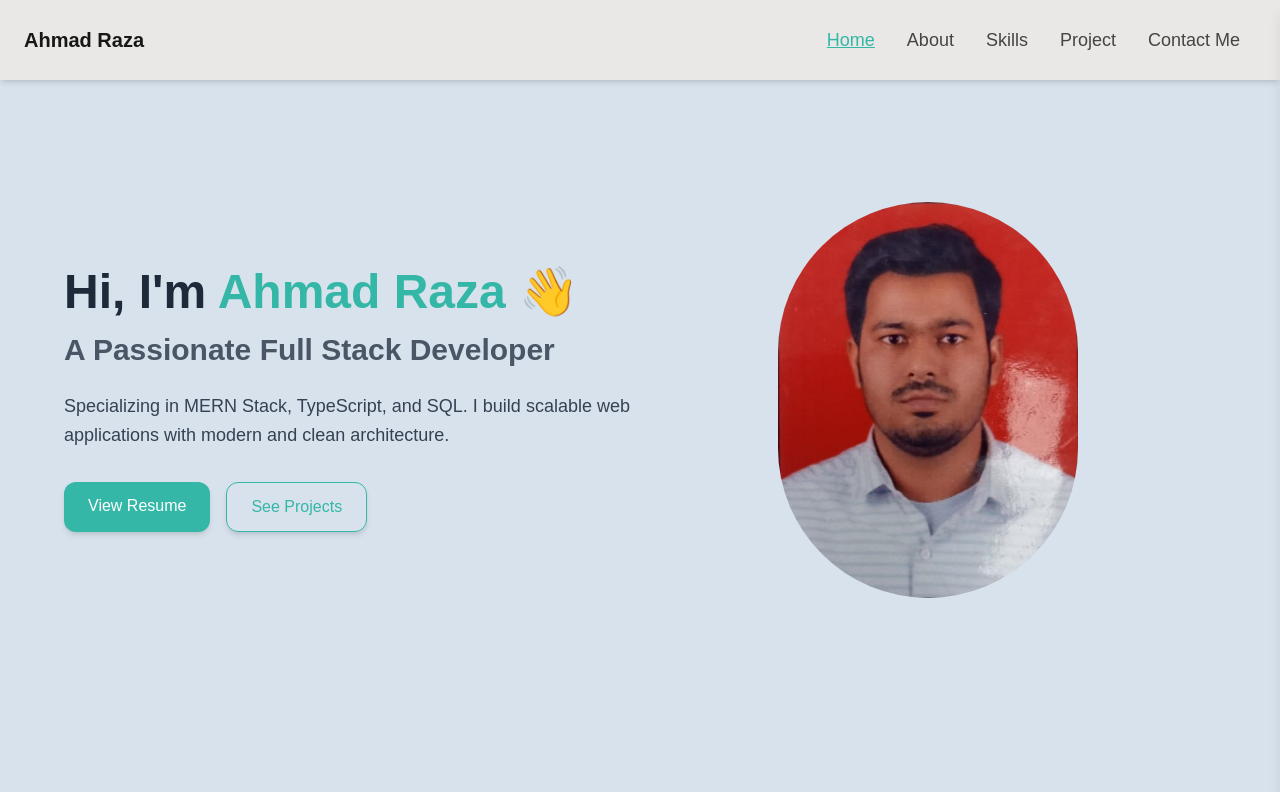
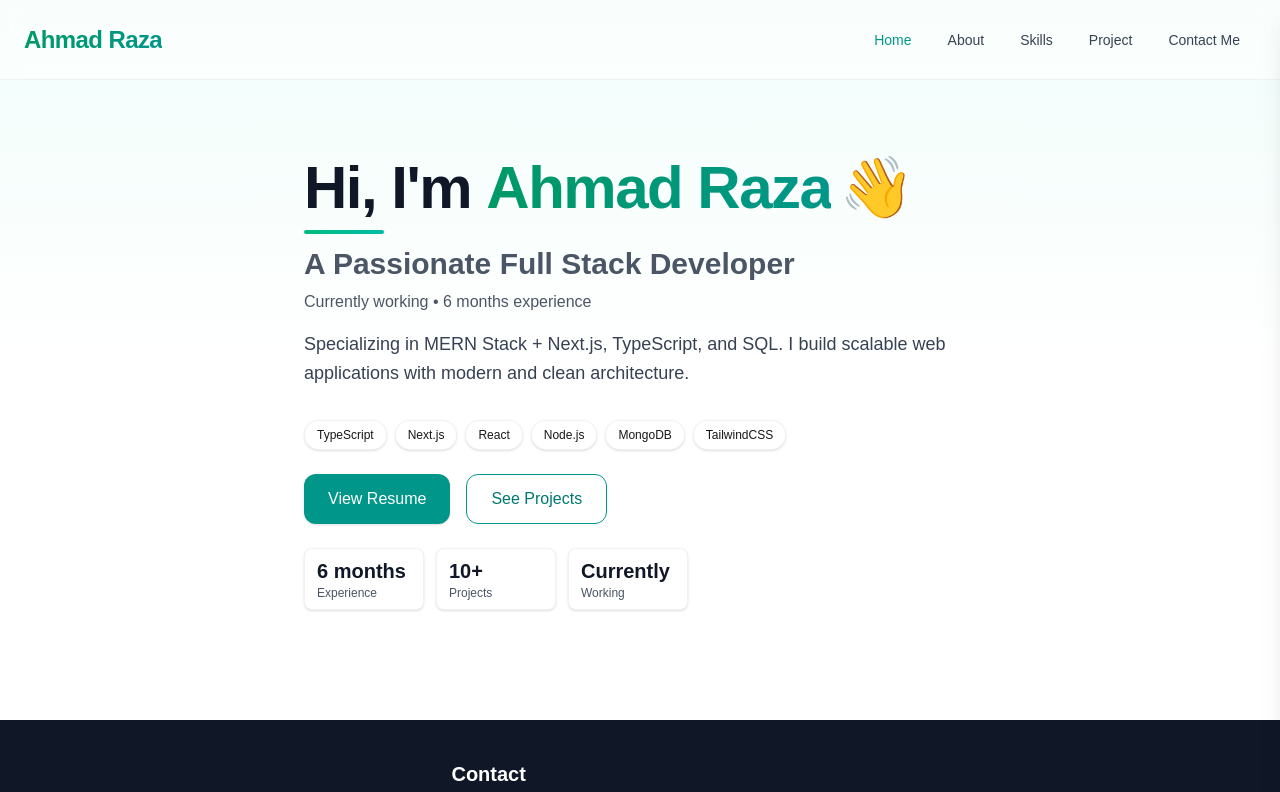
Before and after one commit to ahmadrazanawab/ahmad-raza-portfolio, a Next.js app: page / in a window 1280 px wide. Shown: the top 792 px of the page. Built offline with nearby package versions, Linux system fonts and the light colour scheme.

Commit message:
changed ui

```diff
--- a/app/components/HeroSection.tsx
+++ b/app/components/HeroSection.tsx
@@ -1,49 +1,74 @@
-import Image from "next/image";
-import ahmad from "./assist/ahmad.jpg";
 import Link from "next/link";
 
 const HeroSection = () => {
     return (
-        <section className="min-h-screen flex bg-[#D8E2EC] flex-col-reverse md:flex-row items-center justify-between px-6 md:px-16 py-10">
+        <section className="relative min-h-[calc(100vh-4rem)] md:min-h-[calc(100vh-5rem)] flex flex-col items-center justify-center px-6 md:px-10 lg:px-16 pt-24 pb-12 bg-gradient-to-b from-teal-50 via-white to-white">
+
+            <div className="pointer-events-none absolute inset-0 -z-10 overflow-hidden">
+                <div className="absolute top-8 -left-8 w-56 h-56 md:w-72 md:h-72 rounded-full bg-emerald-200/40 blur-3xl" />
+                <div className="absolute bottom-8 -right-8 w-56 h-56 md:w-72 md:h-72 rounded-full bg-teal-200/40 blur-3xl" />
+            </div>
             {/* Left Side Text */}
-            <div className="w-full md:w-1/2 text-center md:text-left">
-                <h1 className="text-4xl md:text-5xl font-bold text-gray-800 mb-4">
-                    Hi, I&apos;m <span className="text-[#34B7A7]">Ahmad Raza</span> 👋
+            <div className="w-full text-center md:text-left max-w-2xl mx-auto">
+                <h1 className="text-4xl md:text-5xl lg:text-6xl font-extrabold tracking-tight text-gray-900 mb-3">
+                    <span className="whitespace-nowrap">Hi, I&apos;m <span className="inline-flex items-center gap-2"><span className="bg-gradient-to-r from-emerald-600 to-teal-600 bg-clip-text text-transparent">Ahmad Raza</span><span aria-hidden="true">👋</span></span></span>
                 </h1>
-                <h2 className="text-2xl md:text-3xl font-semibold text-gray-600 mb-6">
+                <div className="h-1 w-20 mx-auto md:mx-0 rounded-full bg-gradient-to-r from-emerald-500 to-teal-500 mb-3" />
+                <h2 className="text-xl md:text-2xl lg:text-3xl font-semibold text-gray-600 mb-2">
                     A Passionate Full Stack Developer
                 </h2>
-                <p className="text-gray-700 text-lg leading-relaxed mb-8">
-                    Specializing in MERN Stack, TypeScript, and SQL. I build scalable web
+                <p className="text-sm md:text-base text-gray-600 mb-4">Currently working • 6 months experience</p>
+                <p className="text-gray-700 text-base md:text-lg leading-relaxed mb-8">
+                    Specializing in MERN Stack + Next.js, TypeScript, and SQL. I build scalable web
                     applications with modern and clean architecture.
                 </p>
-                <div className="flex flex-col md:flex-row gap-4 justify-center md:justify-start">
+                <div className="flex flex-wrap justify-center md:justify-start gap-2 mb-6">
+                    {[
+                        "TypeScript",
+                        "Next.js",
+                        "React",
+                        "Node.js",
+                        "MongoDB",
+                        "TailwindCSS",
+                    ].map((item) => (
+                        <span
+                            key={item}
+                            className="px-3 py-1.5 rounded-full text-xs font-medium bg-white border border-black/5 shadow-sm hover:border-teal-200 hover:bg-teal-50/50 transition"
+                        >
+                            {item}
+                        </span>
+                    ))}
+                </div>
+                <div className="flex flex-col sm:flex-row gap-3 sm:gap-4 justify-center md:justify-start">
                     <a
                         href="/ahmadResume.pdf"
                         target="_blank"
                         rel="noopener noreferrer"
-                        className="px-6 py-3 bg-[#34B7A7] text-white rounded-xl shadow-md hover:bg-[#2fa295] transition"
+                        className="inline-flex items-center justify-center px-6 py-3 rounded-xl bg-teal-600 text-white shadow-sm hover:bg-teal-700 active:bg-teal-800 transition"
                     >
                         View Resume
                     </a>
                     <Link
                         href="/project"
-                        className="px-6 py-3 border border-[#34B7A7] text-[#34B7A7] rounded-xl shadow-md hover:bg-[#f0fdfa] transition"
+                        className="inline-flex items-center justify-center px-6 py-3 rounded-xl border border-teal-600 text-teal-700 hover:text-white hover:bg-teal-600 transition"
                     >
                         See Projects
                     </Link>
                 </div>
-            </div>
-
-            {/* Right Side Image */}
-            <div className="relative  w-full md:w-1/2 flex justify-center md:mt-0 mt-10 mb-8 md:mb-0">
-                <Image
-                    src={ahmad} // put your image in /public/profile.jpg
-                    alt="Ahmad Raza"
-                    width={300}
-                    height={300}
-                    className="rounded-full object-cover"
-                />
+                <div className="mt-6 grid grid-cols-3 gap-3 max-w-sm mx-auto md:mx-0 text-center md:text-left">
+                    <div className="rounded-lg border border-black/5 bg-white px-3 py-2 shadow-sm hover:shadow-md transition">
+                        <p className="text-xl font-bold text-gray-900">6 months</p>
+                        <p className="text-xs text-gray-600">Experience</p>
+                    </div>
+                    <div className="rounded-lg border border-black/5 bg-white px-3 py-2 shadow-sm hover:shadow-md transition">
+                        <p className="text-xl font-bold text-gray-900">10+</p>
+                        <p className="text-xs text-gray-600">Projects</p>
+                    </div>
+                    <div className="rounded-lg border border-black/5 bg-white px-3 py-2 shadow-sm hover:shadow-md transition">
+                        <p className="text-xl font-bold text-gray-900">Currently</p>
+                        <p className="text-xs text-gray-600">Working</p>
+                    </div>
+                </div>
             </div>
         </section>
     );
--- a/app/components/Navbar.tsx
+++ b/app/components/Navbar.tsx
@@ -21,30 +21,29 @@ const Navbar = () => {
     return (
         <>
             {/* Top Navbar */}
-            <nav className='flex fixed w-full top-0 left-0  justify-between px-6 z-50 bg-[#E9E8E6] h-20 shadow-md items-center'>
-                <Link href="/" className='text-xl font-bold'>Ahmad Raza</Link>
+            <nav className='flex fixed inset-x-0 top-0 justify-between items-center px-4 md:px-6 h-16 md:h-20 z-50 border-b border-black/5 dark:border-white/10 bg-white/70 dark:bg-neutral-900/60 backdrop-blur supports-[backdrop-filter]:bg-white/60'>
+                <Link href="/" className='text-xl md:text-2xl font-bold tracking-tight bg-gradient-to-r from-emerald-600 to-teal-600 bg-clip-text text-transparent'>Ahmad Raza</Link>
 
                 {/* Hamburger Icon for Mobile/Desktop */}
-                <button onClick={() => setIsSidebarOpen(true)} className="block md:hidden">
+                <button onClick={() => setIsSidebarOpen(true)} aria-label="Open menu" className="block md:hidden p-2 rounded-md hover:bg-black/5 dark:hover:bg-white/10 transition">
                     <Menu size={28} />
                 </button>
 
                 {/* Desktop Nav Links */}
-                <ul className="hidden md:flex">
+                <ul className="hidden md:flex items-center gap-1">
                     {navLinks.map(({ label, to }, idx) => {
                         const isActive = pathname === to;
                         return (
-                            <li key={idx} className="mx-4">
+                            <li key={idx} className="mx-1">
                                 <Link
                                     href={to}
-                                    className={`relative text-lg
-                                            ${isActive ? "text-[#34B7A7] underline" : "text-[#444444]"}
+                                    className={`relative px-3 py-2 rounded-md text-sm font-medium transition-colors
+                                            ${isActive ? "text-teal-600" : "text-gray-700 hover:text-teal-600"}
                                                 after:content-['']
-                                                after:absolute after:left-0 after:bottom-0
-                                                after:h-[2px] after:w-0 after:bg-[#34B7A7]
+                                                after:absolute after:left-3 after:-bottom-1
+                                                after:h-[2px] after:w-0 after:bg-teal-600
                                                 after:transition-all after:duration-300
-                                                hover:after:w-full hover:text-[#34B7A7]
-                                            `}>
+                                                hover:after:w-[calc(100%-1.5rem)]`}>
                                     {label}
                                 </Link>
                             </li>
@@ -56,22 +55,22 @@ const Navbar = () => {
 
             {/* Sidebar - Slide in from right */}
             <div
-                className={`fixed top-0 right-0 h-full w-64 bg-white text-gray-800 shadow-lg transform transition-transform duration-300 z-50 ${isSidebarOpen ? 'translate-x-0' : 'translate-x-full'}`}
+                className={`fixed top-0 right-0 h-full w-72 max-w-[80%] bg-white/95 dark:bg-neutral-900/95 text-gray-800 dark:text-gray-100 border-l border-black/5 dark:border-white/10 shadow-xl transform transition-transform duration-300 ease-out z-50 ${isSidebarOpen ? 'translate-x-0' : 'translate-x-full'}`}
             >
                 {/* Close Icon */}
-                <div className="flex justify-end py-4 mr-5">
-                    <button onClick={() => setIsSidebarOpen(false)}>
+                <div className="flex justify-end py-4 px-4">
+                    <button onClick={() => setIsSidebarOpen(false)} aria-label="Close menu" className="p-2 rounded-md hover:bg-black/5 dark:hover:bg-white/10 transition">
                         <X size={24} />
                     </button>
                 </div>
 
                 {/* Sidebar Links */}
-                <ul className="flex flex-col  space-y-4">
+                <ul className="flex flex-col space-y-2 px-3">
                     {navLinks.map(({ label, to, icon }, idx) => (
                         <li key={idx}>
                             <Link
                                 href={to}
-                                className={`block  py-2 px-4  ${pathname === to ? "bg-gray-100 text-[#34B7A7]" : ""}`}
+                                className={`block px-4 py-3 rounded-lg transition-colors ${pathname === to ? "bg-teal-50 text-teal-700 dark:bg-white/10 dark:text-teal-400" : "hover:bg-teal-50 hover:text-teal-700 dark:hover:bg-white/10"}`}
                                 onClick={() => setIsSidebarOpen(false)}
                             >
                                 <p className='flex items-center'><span className='mx-1'>{icon}</span> <span>{label}</span></p>
@@ -84,7 +83,7 @@ const Navbar = () => {
             {/* Overlay when sidebar is open */}
             {isSidebarOpen && (
                 <div
-                    className="fixed inset-0 bg-black opacity-30 z-40"
+                    className="fixed inset-0 bg-black/40 z-40"
                     onClick={() => setIsSidebarOpen(false)}
                 />
             )}
--- a/app/project/page.tsx
+++ b/app/project/page.tsx
@@ -39,45 +39,45 @@ const projects: Project[] = [
 
 const ProjectsSection = () => {
     return (
-        <section id="projects" className="bg-gray-50 px-6 md:px-16 py-16 mt-20">
-            <h2 className="text-3xl font-bold text-center text-gray-800 mb-12">
-                🚀 Projects
+        <section id="projects" className="bg-gradient-to-b from-teal-50 via-white to-white px-6 md:px-10 lg:px-16 py-16 mt-20">
+            <div className="max-w-6xl mx-auto">
+                <h2 className="text-center text-3xl md:text-4xl font-extrabold tracking-tight mb-12">
+                    <span className="bg-gradient-to-r from-emerald-600 to-teal-600 bg-clip-text text-transparent">🚀 Projects</span>
                 </h2>
 
-            <div className="grid grid-cols-1 md:grid-cols-2 gap-8">
+                <div className="grid grid-cols-1 md:grid-cols-2 gap-6 md:gap-8">
                     {projects.map(({ title, icon, description, liveLink, githubLink }, index) => (
                         <div
                             key={index}
-                        className="relative group overflow-hidden hover:scale-105 bg-white shadow-md rounded-xl p-6 transition hover:shadow-lg"
+                            className="relative group overflow-hidden rounded-xl border border-black/5 bg-white p-6 shadow-sm transition-transform duration-300 hover:-translate-y-1 hover:shadow-md"
                         >
-                        <div className="absolute flex inset-0 z-0 cursor-pointer">
-                            <div className="w-1/2  bg-amber-300 opacity-80 -translate-x-full group-hover:translate-x-0 transition-transform duration-500 " />
-                            <div className="w-1/2  bg-amber-300 opacity-80 translate-x-full group-hover:translate-x-0 transition-transform duration-500 " />
-                        </div>
+                            <div className="absolute inset-0 pointer-events-none bg-gradient-to-br from-teal-500/0 via-emerald-400/0 to-teal-500/0 group-hover:from-teal-500/5 group-hover:via-emerald-400/5 group-hover:to-teal-500/5 transition-opacity" />
 
-                        <h3 className="text-xl relative group-hover:text-[#2d5239] font-semibold text-gray-800 flex items-center gap-2 mb-2">
+                            <h3 className="text-xl font-semibold text-gray-900 flex items-center gap-2 mb-2">
                                 <span>{icon}</span> {title}
                             </h3>
-                        <p className="text-gray-600 text-sm mb-4 relative group-hover:text-black">{description}</p>
+                            <p className="text-sm text-gray-700 leading-relaxed mb-4">{description}</p>
                             <div className="flex gap-4 text-sm font-medium">
                                 <Link
                                     href={liveLink}
                                     target="_blank"
-                                className="flex relative items-center gap-1 text-[#34B7A7] group-hover:text-[#34B7A7] hover:underline"
+                                    className="flex items-center gap-1 text-teal-700 hover:text-teal-800 hover:underline"
                                 >
                                     🔗 Live Demo <ExternalLink size={14} />
                                 </Link>
                                 <Link
                                     href={githubLink}
                                     target="_blank"
-                                className="flex relative items-center gap-1 group-hover:text-black text-gray-600 hover:underline"
+                                    className="flex items-center gap-1 text-gray-600 hover:text-gray-800 hover:underline"
                                 >
                                     🔗 GitHub <ExternalLink size={14} />
                                 </Link>
                             </div>
+                            <div className="pointer-events-none absolute inset-0 rounded-xl ring-0 ring-teal-500/0 group-hover:ring-2 group-hover:ring-teal-500/20 transition" />
                         </div>
                     ))}
 
+                </div>
             </div>
         </section>
     );
```
Also changed, not shown: app/about/page.tsx (+48 -9 lines), app/components/Cart.tsx (+13 -9 lines), app/contact/page.tsx (+19 -20 lines). Lines whose indentation alone changed are shown as unchanged.
